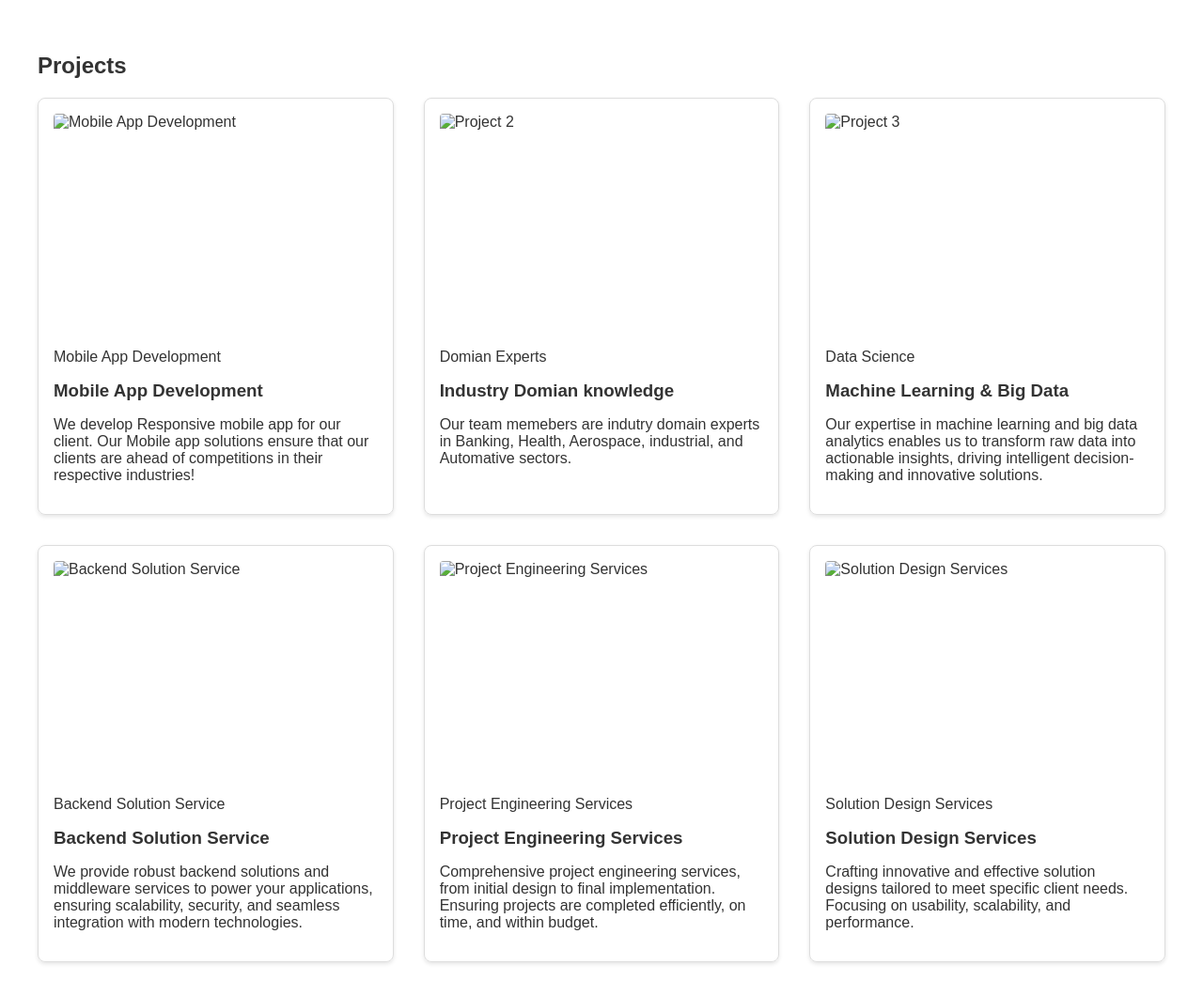
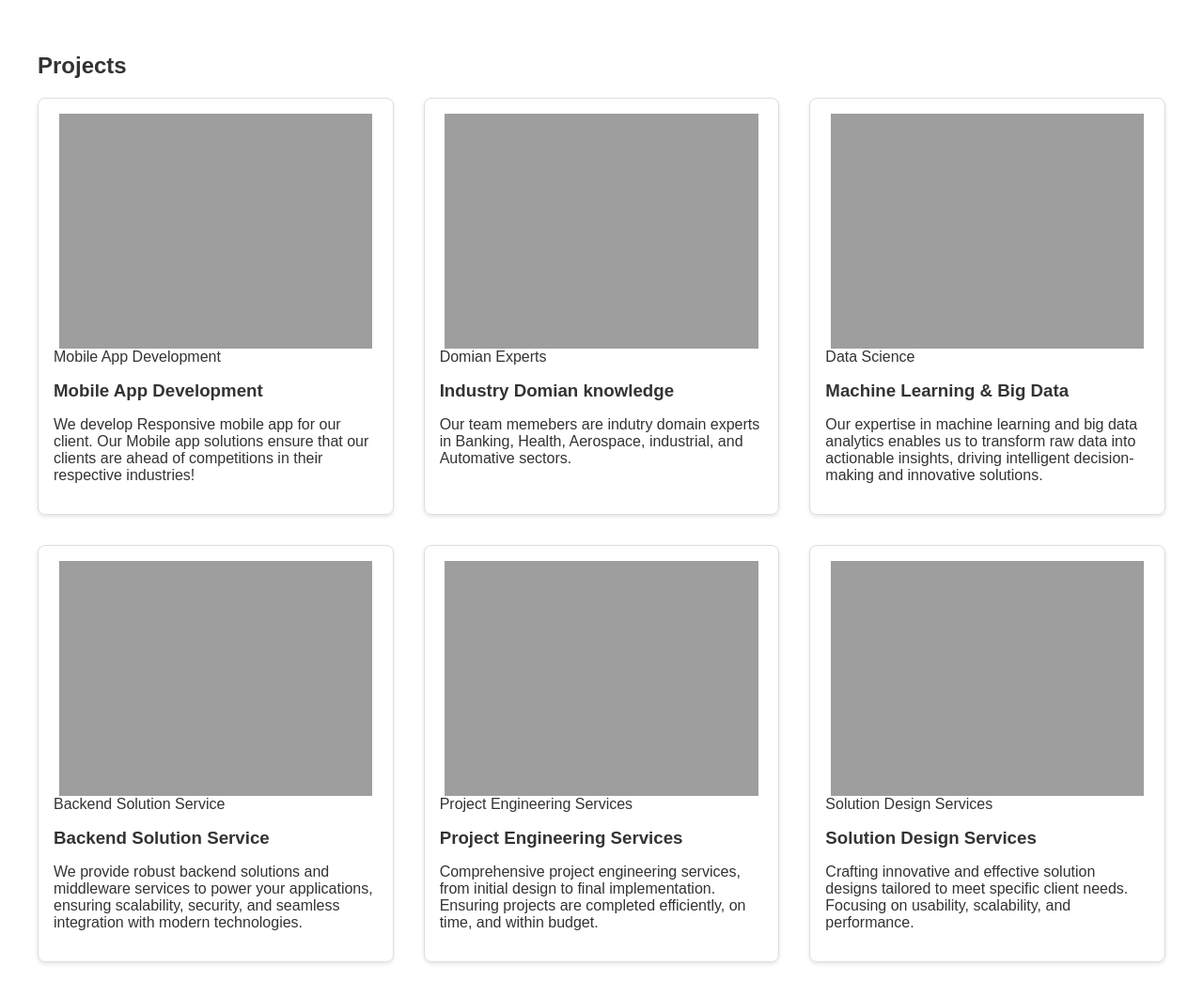
Before and after one commit to Bola-Learner/PersonalPortfolio, a plain HTML site: page index.html in a window 1280 px wide. Shown: the part 240-1284 px from the top of the page at 94% size. Drawn offline with Linux system fonts and the light colour scheme; the site is published under a folder, as on GitHub Pages, so addresses that start at the root find nothing.

Commit message:
update the broken image link

```diff
--- a/index.html
+++ b/index.html
@@ -43,7 +43,7 @@
             <div class="projects-container">
                 <article class="project">
                     <figure>
-                        <img src="/images/MobileVector.png" alt="Mobile App Development" />
+                        <img src="images/MobileVector.png" alt="Mobile App Development" />
                         <figcaption>Mobile App Development</figcaption>
                     </figure>
                     <h3>Mobile App Development</h3>
@@ -55,7 +55,7 @@
 
                 <article class="project">
                     <figure>
-                        <img src="/images/Team.png" alt="Project 2">
+                        <img src="images/Team.png" alt="Project 2">
                         <figcaption>Domian Experts</figcaption>
                     </figure>
                     <h3>Industry Domian knowledge</h3>
@@ -66,7 +66,7 @@
 
                 <article class="project">
                     <figure>
-                        <img src="/images/DataExperts.png" alt="Project 3">
+                        <img src="images/DataExperts.png" alt="Project 3">
                         <figcaption>Data Science</figcaption>
                     </figure>
                     <h3>Machine Learning & Big Data</h3>
@@ -77,7 +77,7 @@
 
                 <article class="project">
                     <figure>
-                        <img src="/images/Middleware.png" alt="Backend Solution Service" />
+                        <img src="images/Middleware.png" alt="Backend Solution Service" />
                         <figcaption>Backend Solution Service</figcaption>
                     </figure>
                     <h3>Backend Solution Service</h3>
@@ -88,7 +88,7 @@
 
                 <article class="project">
                     <figure>
-                        <img src="/images/PEng.png" alt="Project Engineering Services" />
+                        <img src="images/PEng.png" alt="Project Engineering Services" />
                         <figcaption>Project Engineering Services</figcaption>
                     </figure>
                     <h3>Project Engineering Services</h3>
@@ -99,7 +99,7 @@
 
                 <article class="project">
                     <figure>
-                        <img src="/images/SolutionDesign.png" alt="Solution Design Services" />
+                        <img src="images/SolutionDesign.png" alt="Solution Design Services" />
                         <figcaption>Solution Design Services</figcaption>
                     </figure>
                     <h3>Solution Design Services</h3>
```
